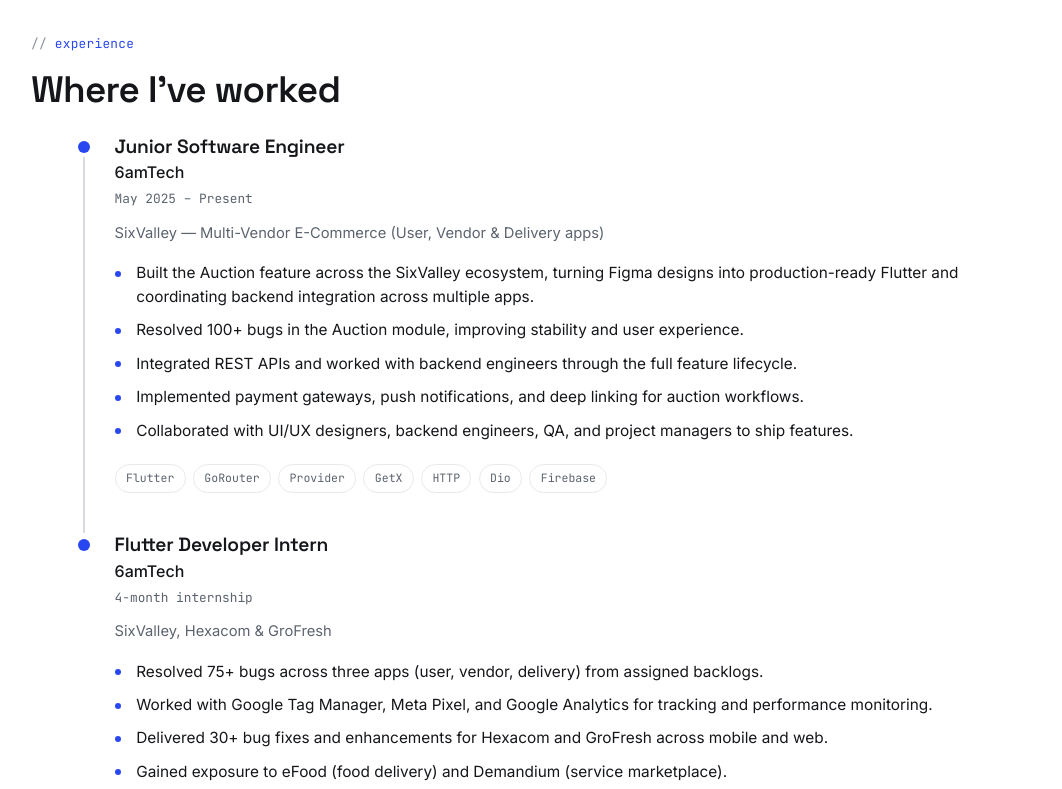
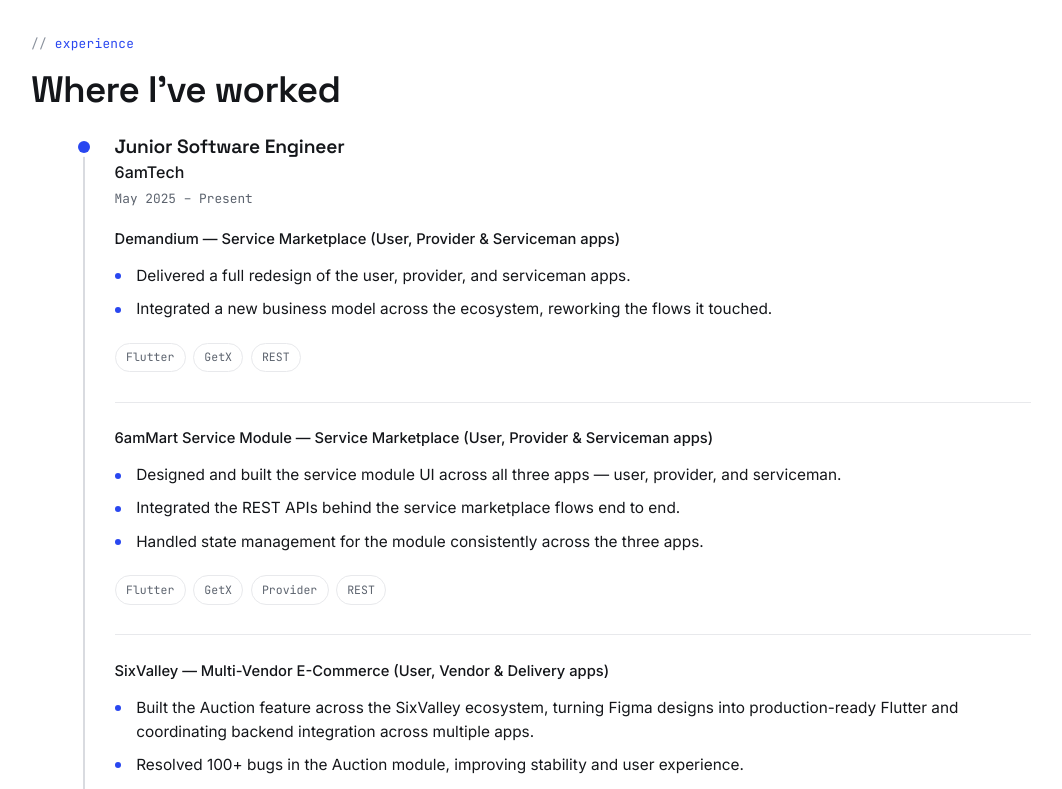
Before and after one commit to anjumArnab/me, a React (Vite) app: page / in a window 1280 px wide. Shown: the part 1060-1849 px from the top of the page, without its empty margins (109-1171 px from the left). Built offline with nearby package versions, Linux system fonts and the light colour scheme.

Commit message:
experience updated

```diff
--- a/src/components/Experience.css
+++ b/src/components/Experience.css
@@ -70,14 +70,27 @@
   margin-top: 0.2rem;
 }
 
+/* One product inside a role — a role can span several */
 .timeline__project {
-  color: var(--muted);
+  margin-top: 1.2rem;
+}
+
+/* Hairline between sibling products so they don't read as one block */
+.timeline__project + .timeline__project {
+  margin-top: 1.6rem;
+  padding-top: 1.6rem;
+  border-top: 1px solid var(--line);
+}
+
+.timeline__project-name {
+  color: var(--ink);
+  font-weight: 500;
   font-size: 0.92rem;
-  margin-top: 0.75rem;
+  line-height: 1.45;
 }
 
 .timeline__list {
-  margin-top: 1rem;
+  margin-top: 0.85rem;
   display: grid;
   gap: 0.6rem;
 }
--- a/src/components/Experience.jsx
+++ b/src/components/Experience.jsx
@@ -22,21 +22,26 @@ export default function Experience() {
                 <h3 className="timeline__role">{job.role}</h3>
                 <p className="timeline__company">{job.company}</p>
                 <p className="timeline__period">{job.period}</p>
-                <p className="timeline__project">{job.project}</p>
+
+                {job.projects.map((project) => (
+                  <div className="timeline__project" key={project.name}>
+                    <p className="timeline__project-name">{project.name}</p>
 
                     <ul className="timeline__list">
-                  {job.highlights.map((h, i) => (
+                      {project.highlights.map((h, i) => (
                         <li key={i}>{h}</li>
                       ))}
                     </ul>
 
                     <div className="timeline__stack">
-                  {job.stack.map((s) => (
+                      {project.stack.map((s) => (
                         <span className="tag" key={s}>
                           {s}
                         </span>
                       ))}
                     </div>
+                  </div>
+                ))}
               </div>
             </li>
           ))}
--- a/src/data/portfolio.js
+++ b/src/data/portfolio.js
@@ -44,12 +44,33 @@ export const skills = [
   },
 ]
 
+// A role can span several products, so each job holds a list of projects.
+// Both lists run newest-first: latest job first, latest project first within it.
 export const experience = [
   {
     role: 'Junior Software Engineer',
     company: '6amTech',
     period: 'May 2025 – Present',
-    project: 'SixValley — Multi-Vendor E-Commerce (User, Vendor & Delivery apps)',
+    projects: [
+      {
+        name: 'Demandium — Service Marketplace (User, Provider & Serviceman apps)',
+        highlights: [
+          'Delivered a full redesign of the user, provider, and serviceman apps.',
+          'Integrated a new business model across the ecosystem, reworking the flows it touched.',
+        ],
+        stack: ['Flutter', 'GetX', 'REST'],
+      },
+      {
+        name: '6amMart Service Module — Service Marketplace (User, Provider & Serviceman apps)',
+        highlights: [
+          'Designed and built the service module UI across all three apps — user, provider, and serviceman.',
+          'Integrated the REST APIs behind the service marketplace flows end to end.',
+          'Handled state management for the module consistently across the three apps.',
+        ],
+        stack: ['Flutter', 'GetX', 'Provider', 'REST'],
+      },
+      {
+        name: 'SixValley — Multi-Vendor E-Commerce (User, Vendor & Delivery apps)',
         highlights: [
           'Built the Auction feature across the SixValley ecosystem, turning Figma designs into production-ready Flutter and coordinating backend integration across multiple apps.',
           'Resolved 100+ bugs in the Auction module, improving stability and user experience.',
@@ -59,11 +80,15 @@ export const experience = [
         ],
         stack: ['Flutter', 'GoRouter', 'Provider', 'GetX', 'HTTP', 'Dio', 'Firebase'],
       },
+    ],
+  },
   {
     role: 'Flutter Developer Intern',
     company: '6amTech',
     period: '4-month internship',
-    project: 'SixValley, Hexacom & GroFresh',
+    projects: [
+      {
+        name: 'SixValley, Hexacom & GroFresh',
         highlights: [
           'Resolved 75+ bugs across three apps (user, vendor, delivery) from assigned backlogs.',
           'Worked with Google Tag Manager, Meta Pixel, and Google Analytics for tracking and performance monitoring.',
@@ -77,6 +102,8 @@ export const experience = [
           'Firebase',
           'REST',
           'Google Analytics',
+        ],
+      },
     ],
   },
 ]
```
Lines whose indentation alone changed are shown as unchanged.
